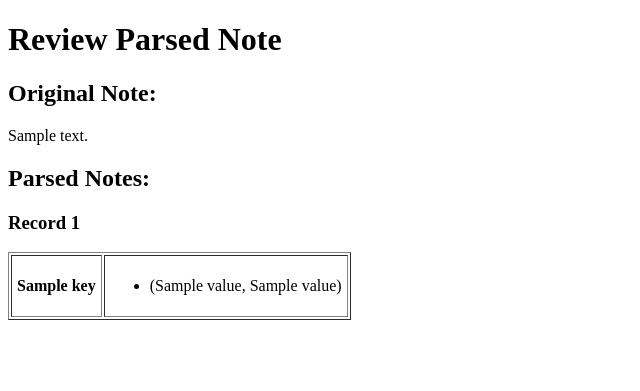
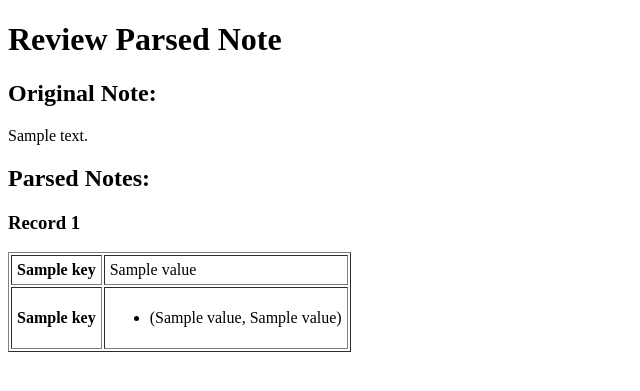
Before and after one commit to asimons92/PBJ, a Flask app: template templates/review.html in a window 1280 px wide. Shown: the top 391 px of the page, without its empty margins (0-640 px from the left). Run offline with Flask 3, Linux system fonts and the light colour scheme; the template is opened without the code that fills it: most values are stand-ins (such as "Sample title", 1, 10 or a date in 2020).

Commit message:
Review page formatting changed.

```diff
--- a/templates/review.html
+++ b/templates/review.html
@@ -1,8 +1,8 @@
 <!DOCTYPE html>
 <html lang="en">
 <head>
-    <meta charset="UTF-8">
-    <meta name="viewport" content="width=device-width, initial-scale=1.0">
+    <meta charset="UTF-8" />
+    <meta name="viewport" content="width=device-width, initial-scale=1" />
     <title>Document</title>
 </head>
 <body>
@@ -18,7 +18,16 @@
         <h3>Record {{ loop.index }}</h3>
         <table border="1" cellpadding="5">
             <tbody>
-                {% for key, value in record.items() %}
+                {# First: simple (flat) fields #}
+                {% for key, value in record.simple.items() %}
+                <tr>
+                    <td><strong>{{ key }}</strong></td>
+                    <td>{{ value }}</td>
+                </tr>
+                {% endfor %}
+
+                {# Then: nested fields #}
+                {% for key, value in record.nested.items() %}
                 <tr>
                     <td><strong>{{ key }}</strong></td>
                     <td>
@@ -47,6 +56,5 @@
         </table>
     </div>
     {% endfor %}
-
 </body>
 </html>
```
